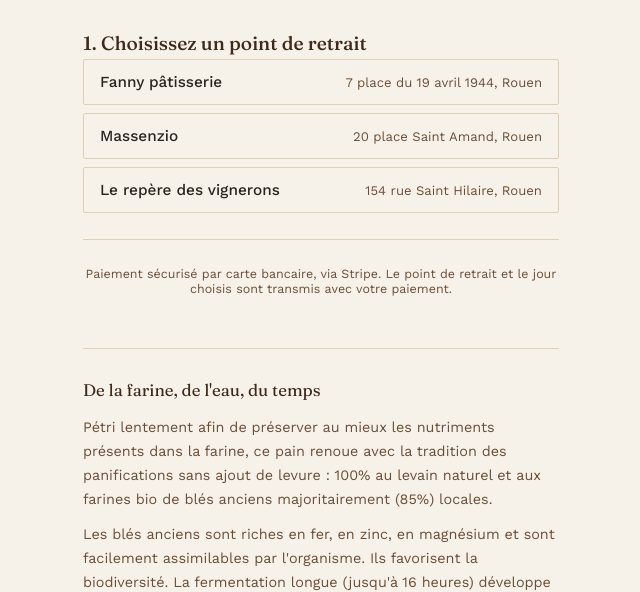
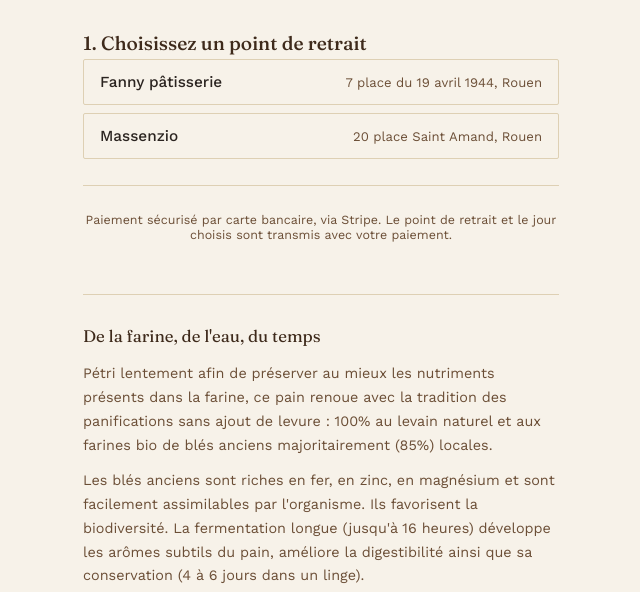
Before and after one commit to fshcook-dotcom/pain-leve-commande, a website: page index.html in a window 1280 px wide. Shown: the part 211-803 px from the top of the page, without its empty margins (319-959 px from the left). Drawn offline with nearby package versions, Linux system fonts and the light colour scheme.

Commit message:
Add files via upload

```diff
--- a/index.html
+++ b/index.html
@@ -328,7 +328,6 @@
   const EPICERIES = [
     { id: "fanny",     place: "Fanny pâtisserie",       commune: "7 place du 19 avril 1944, Rouen", days: [3,4,5,6] },
     { id: "massenzio", place: "Massenzio",              commune: "20 place Saint Amand, Rouen",      days: [3,4,5,6] },
-    { id: "repere",    place: "Le repère des vignerons", commune: "154 rue Saint Hilaire, Rouen",     days: [3,4,5,6] },
   ];
   const DAY_NAMES = ["dimanche","lundi","mardi","mercredi","jeudi","vendredi","samedi"];
 
```
